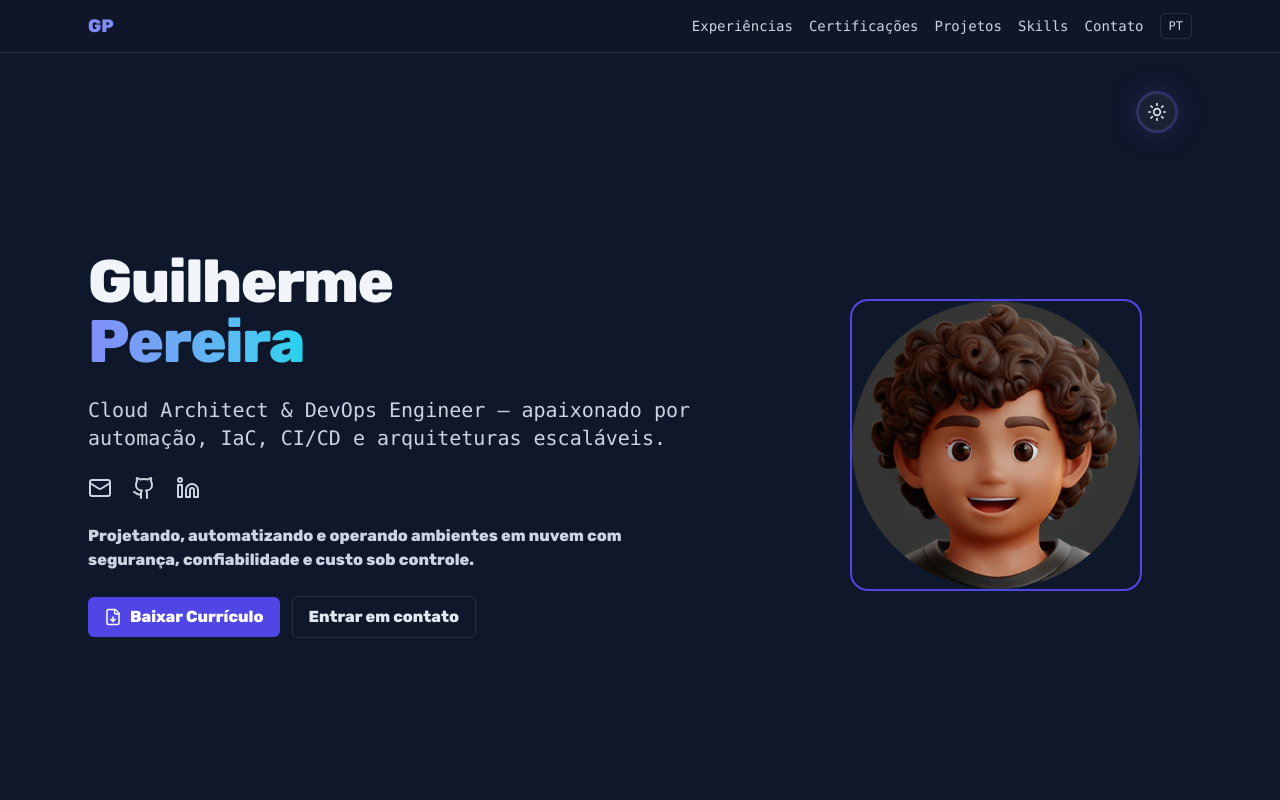
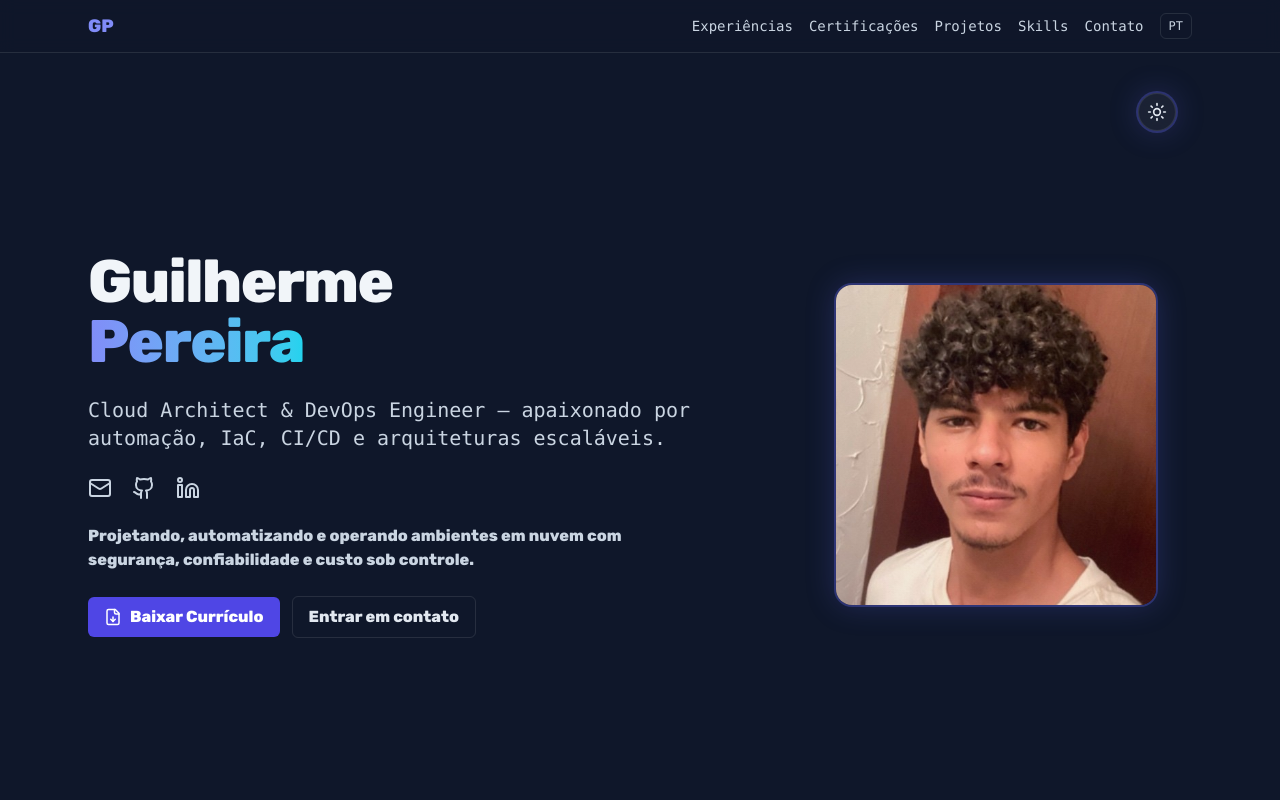
Before and after one commit to guigasdev/guigas-portfolio, a React (Vite) app: page / in a window 1280 px wide. Shown: the top 800 px of the page. Built offline with nearby package versions, Linux system fonts and the light colour scheme.

Commit message:
feat: subindo alterações e aplicando boas praticas de SEO

```diff
--- a/index.html
+++ b/index.html
@@ -2,15 +2,45 @@
 <html lang="en">
   <head>
     <meta charset="UTF-8" />
-    <link rel="icon" type="image/svg+xml" href="public/ico-portfolio.png" />
+    <link rel="icon" type="image/svg+xml" href="/ico-portfolio.png" />
     <meta name="viewport" content="width=device-width, initial-scale=1.0" />
-    <title>Guilherme</title>
+    <title>Guilherme Pereira | Cloud Architect & DevOps Engineer</title>
+    <meta name="description" content="Portfólio de Guilherme Pereira — Cloud Architect & DevOps Engineer. Projetos em Cloud, DevOps, IaC, CI/CD, Containers e mais." />
+    <meta name="author" content="Guilherme Pereira" />
+    <meta name="theme-color" content="#0f172a" />
+
+    <!-- Open Graph -->
+    <meta property="og:type" content="website" />
+    <meta property="og:title" content="Guilherme Pereira | Cloud Architect & DevOps Engineer" />
+    <meta property="og:description" content="Portfólio de Guilherme Pereira — Cloud & DevOps. Automação, IaC, CI/CD, Containers, Kubernetes e Cloud Providers." />
+    <meta property="og:image" content="/ico-portfolio.png" />
+    <meta property="og:url" content="https://guigas.netlify.app" />
+
+    <!-- Twitter Cards -->
+    <meta name="twitter:card" content="summary_large_image" />
+    <meta name="twitter:title" content="Guilherme Pereira | Cloud Architect & DevOps Engineer" />
+    <meta name="twitter:description" content="Portfólio Cloud & DevOps: projetos, experiências e certificações." />
+    <meta name="twitter:image" content="/ico-portfolio.png" />
+    <link rel="canonical" href="https://guigas.netlify.app" />
     <link rel="preconnect" href="https://fonts.googleapis.com">
     <link rel="preconnect" href="https://fonts.gstatic.com" crossorigin>
     <link href="https://fonts.googleapis.com/css2?family=Roboto+Mono:wght@100..700&family=Rubik:wght@800&display=swap" rel="stylesheet">
 
   </head>
   <body>
+    <script type="application/ld+json">
+      {
+        "@context": "https://schema.org",
+        "@type": "Person",
+        "name": "Guilherme Pereira",
+        "jobTitle": "Cloud Architect & DevOps Engineer",
+        "url": "https://guigas.netlify.app",
+        "sameAs": [
+          "https://github.com/guigasdev",
+          "https://www.linkedin.com/in/guilherme-pereiradev/"
+        ]
+      }
+    </script>
     <div id="root"></div>
     <script type="module" src="/src/main.jsx"></script>
   </body>
--- a/src/sections/Hero/Hero.jsx
+++ b/src/sections/Hero/Hero.jsx
@@ -1,4 +1,4 @@
-import heroImg from '../../assets/guigas-icon.jpg';
+import heroImg from '../../assets/foto-guilherme.jpeg';
 import CV from '../../assets/curriculo.pdf';
 import CVen from '../../assets/curriculo.pdf';
 import { useTheme } from '../../common/ThemeContext';
@@ -22,14 +22,17 @@ function Hero() {
         </button>
       </div>
 
-      <motion.img
-        src={heroImg}
-        alt="Foto de perfil"
-        className="mx-auto h-40 w-40 rounded-2xl object-cover ring-2 ring-primary-600 md:h-72 md:w-72"
-        initial={{ opacity: 0, y: 20 }}
-        animate={{ opacity: 1, y: 0 }}
-        transition={{ duration: 0.6 }}
-      />
+      <div className="relative mx-auto h-44 w-44 overflow-hidden rounded-2xl ring-2 ring-primary-600 shadow-glow md:h-80 md:w-80 bg-ink">
+        <motion.img
+          src={heroImg}
+          alt="Foto de perfil"
+          className="h-full w-full object-cover object-center scale-[1.08]"
+          initial={{ opacity: 0 }}
+          animate={{ opacity: 1 }}
+          transition={{ duration: 0.6 }}
+        />
+        <div className="pointer-events-none absolute inset-0 bg-gradient-to-tr from-primary-500/10 to-transparent" />
+      </div>
 
       <motion.div
         className="flex max-w-2xl flex-col items-center gap-6 text-center md:items-start md:text-left"
```
Also changed, not shown: public/robots.txt (added), src/assets/foto-guilherme.jpeg (added), 1 other file (tests, documents, lock files or other folders).
